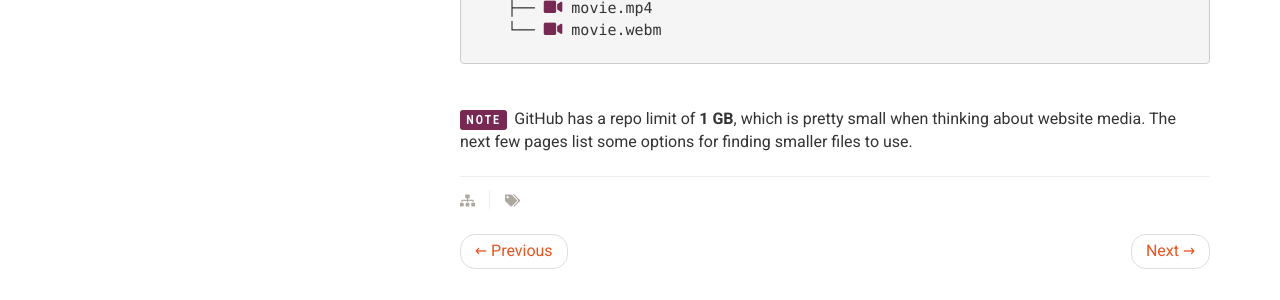
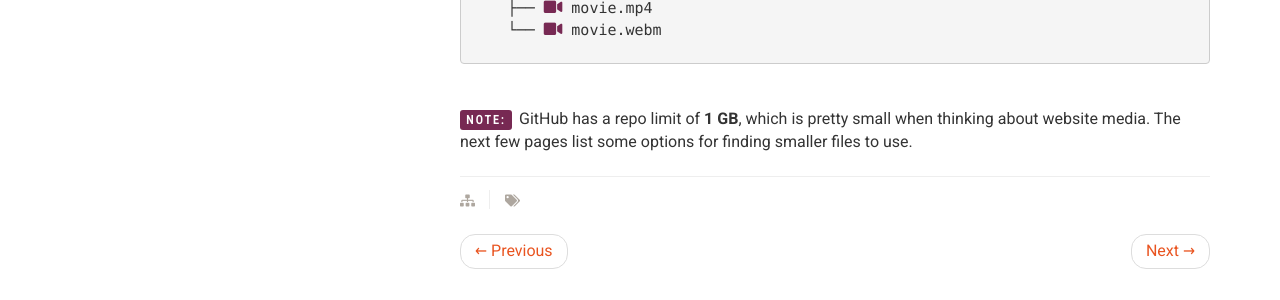
Before and after one commit to Montana-Media-Arts/webDesignFall2024, a Jekyll site: the page built from _docs/topic-07/05-media-mgmnt/page-01.md, in a window 1280 px wide and 1225 px high. Shown: the part 868-1168 px from the top of the window. Built offline with Jekyll 4.4.1, drawn with Linux system fonts in a browser that asks for light colours; nearby versions of some CDN libraries.

Commit message:
Made minor edits for clarity.

```diff
--- a/_docs/topic-07/05-media-mgmnt/page-01.md
+++ b/_docs/topic-07/05-media-mgmnt/page-01.md
@@ -40,4 +40,4 @@ The following demonstrates a possible directory structure:
 </pre>
 
 
-<span class="label label-info">Note</span> GitHub has a repo limit of **1 GB**, which is pretty small when thinking about website media. The next few pages list some options for finding smaller files to use.
+<span class="label label-info">Note:</span> GitHub has a repo limit of **1 GB**, which is pretty small when thinking about website media. The next few pages list some options for finding smaller files to use.
```
